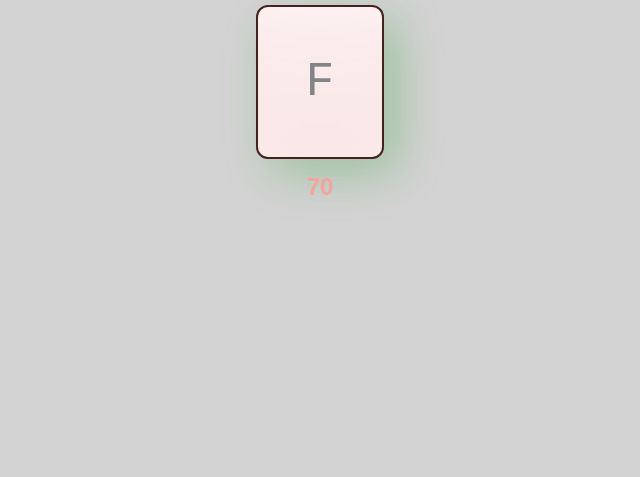
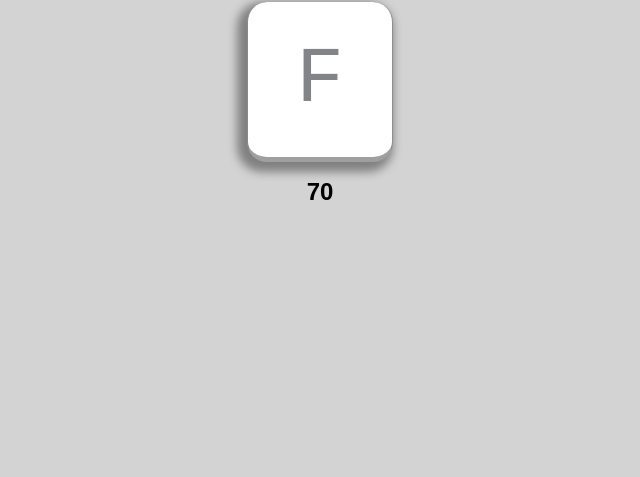
Before and after one commit to ValeriaPera/KeyboardCode, a plain HTML site: page index.html in a window 1280 px wide. Shown: the part 323-800 px from the top of the page, without its empty margins (320-960 px from the left). Drawn offline with Linux system fonts and the light colour scheme.

Commit message:
estilo y efecto a la tecla

```diff
--- a/app.js
+++ b/app.js
@@ -1,6 +1,5 @@
 const key = document.querySelector('kbd')
 const keycode = document.querySelector('h2')
-const key2 = document.querySelector('.key2')
 
 document.addEventListener('keydown', e => {
   if (e.keyCode === 32) {
@@ -9,4 +8,8 @@ document.addEventListener('keydown', e => {
     key.textContent = e.key;
   }
   keycode.textContent = e.keyCode
+  key.classList.add("noBorders");
 })
+document.addEventListener("keyup", e => {
+  key.classList.remove("noBorders");
+})
--- a/index.html
+++ b/index.html
@@ -1,15 +1,17 @@
 <!DOCTYPE html>
 <html lang="en">
+
 <head>
   <meta charset="UTF-8">
   <meta name="viewport" content="width=device-width, initial-scale=1.0">
   <link rel="stylesheet" href="styles.css">
   <title>Aca vamos a poner un nombre cool</title>
 </head>
+
 <body>
   <main>
     <h1>Dynamic Keyboard ⌨ </h1>
-    <div>
+    <div class="key-container">
       <kbd>F</kbd>
     </div>
     <div>
@@ -18,4 +20,5 @@
   </main>
   <script src="app.js"></script>
 </body>
+
 </html>
--- a/styles.css
+++ b/styles.css
@@ -23,28 +23,38 @@ main {
 .space {
   padding: 3rem 6rem;
 }
+.key-container {
+  height: 12rem;
+}
 kbd {
-  border: none;
-  border-radius: 10px;
-   box-shadow:
-       inset 0 -3em 3em rgba(209, 29, 29, 0.1),
-             0 0  0 2px rgb(70, 33, 33),
-             0.3em 0.3em 1em rgba(26, 150, 26, 0.3);
-
-  padding: 3rem;
+  border-bottom: 5px solid rgb(160, 158, 158);
+  border-left:1.5px solid rgb(141, 136, 136);
+  border-right: 1px solid rgb(146, 140, 140);
+  box-shadow: -5px 5px 10px 5px grey;
+  outline: grey;
+  border-radius: 20px;
+  padding: 2rem 3rem;
   margin: 1rem;
   display: inline-block;
   color: var(--text-color);
-  font-size: 3rem;
+  font-size: 5rem;
   background-color: white;
+
+}
+
+.noBorders {
+  border-bottom: none;
+  border-left: none;
+  box-shadow: -3px 5px 10px 5px grey;
 
 }
 
 h1, h2 {
   font-family: Arial, Helvetica, sans-serif;
-  color: var(--text-color-primary)
+  color: var(--text-color-primary);
+
 }
 
 h2 {
-  color: var(--text-second);
+  color: black;
 }
```
